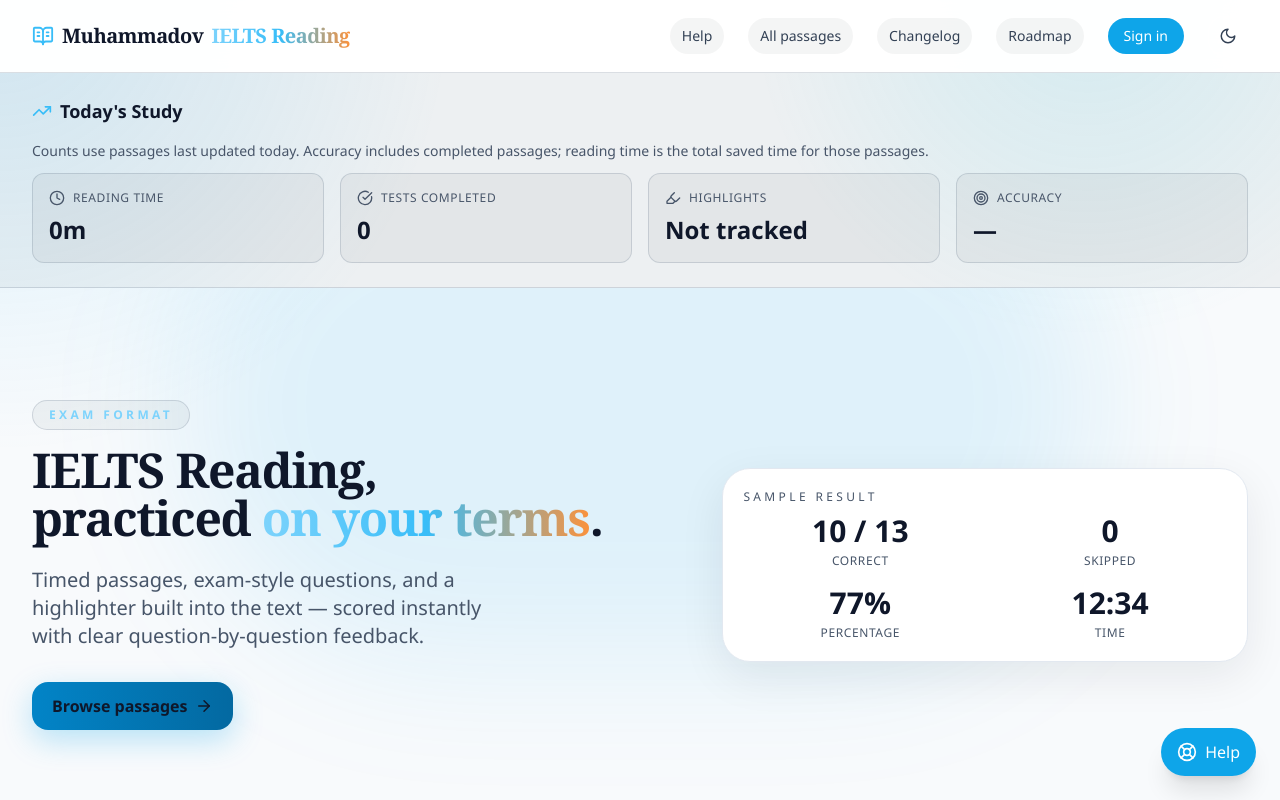
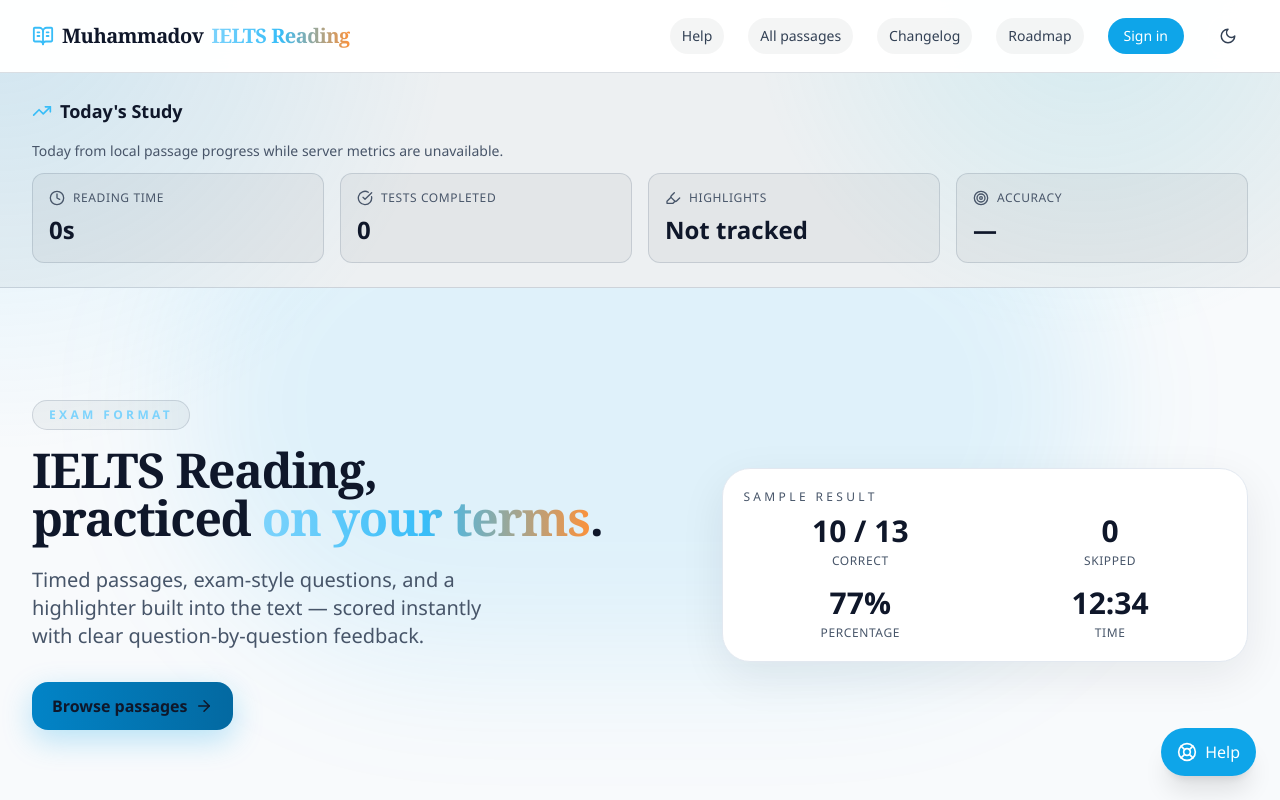
Before and after one commit to mukh4mmadov/mukh4mmadovoriginal, a Next.js app: page / in a window 1280 px wide. Shown: the top 800 px of the page. Built offline with nearby package versions, Linux system fonts and the light colour scheme; no server answers.

Commit message:
"use-server-metrics-on-home-and-statistics"

```diff
--- a/src/app/page.jsx
+++ b/src/app/page.jsx
@@ -17,6 +17,8 @@
 import { getAllProgress } from "@/lib/progressTracker";
 import { useAuth } from "@/contexts/AuthContext";
 import readingTestsModule from "@/data/readingTests_new";
+import { supabase } from '@/lib/supabase/client';
+import { formatAggregateTime, getMyReadingMetrics, getTashkentTodayRange } from '@/lib/reading/metrics.mjs';
 
 const readingTests = readingTestsModule?.readingTests || [];
 
@@ -25,18 +27,34 @@
   const userId = user?.id;
   const [progressData, setProgressData] = useState([]);
   const [todayStats, setTodayStats] = useState({
-    readingTime: 0,
+    readingTimeSeconds: 0,
     testsCompleted: 0,
-    highlightsCreated: "Not tracked",
+    highlightsCreated: null,
     accuracy: null,
+    source: 'local',
   });
 
   useEffect(() => {
     let isActive = true;
     const loadProgress = async () => {
-      const progress = await getAllProgress(userId);
+      const range = getTashkentTodayRange();
+      const [progress, serverMetrics] = await Promise.all([
+        getAllProgress(userId),
+        userId ? getMyReadingMetrics(supabase, range.from, range.to) : Promise.resolve(null),
+      ]);
       if (!isActive) return;
       setProgressData(progress || []);
+
+      if (serverMetrics) {
+        setTodayStats({
+          readingTimeSeconds: serverMetrics.total_seconds,
+          testsCompleted: serverMetrics.attempts,
+          highlightsCreated: serverMetrics.highlights_count,
+          accuracy: serverMetrics.question_exposures ? serverMetrics.accuracy_percent : null,
+          source: 'server',
+        });
+        return;
+      }
 
       const todayProgress = (progress || []).filter(p => {
         const lastAttempt = new Date(p.lastAttempt);
@@ -59,7 +77,7 @@
       }, { questions: 0, correct: 0 });
 
       setTodayStats({
-        readingTime: Math.round(totalTime / 60),
+        readingTimeSeconds: totalTime,
         testsCompleted: completedPassages.length,
         highlightsCreated: "Not tracked",
         accuracy: completedTotals.questions
@@ -112,7 +130,7 @@
             <h2 className="text-lg font-semibold text-white">Today's Study</h2>
           </div>
           <div className="mb-3 text-sm text-slate-400">
-            Counts use passages last updated today. Accuracy includes completed passages; reading time is the total saved time for those passages.
+            {todayStats.source === 'server' ? 'Today in Asia/Tashkent, from saved reading attempts.' : 'Today from local passage progress while server metrics are unavailable.'}
           </div>
           <div className="grid gap-4 sm:grid-cols-2 lg:grid-cols-4">
             <div className="rounded-xl border border-white/10 bg-white/5 p-4 transition-all duration-200 hover:border-brand-500/30 hover:bg-white/10 hover:shadow-lg hover:shadow-brand-500/10">
@@ -120,7 +138,7 @@
                 <Clock size={16} aria-hidden="true" />
                 <p className="text-xs font-medium uppercase tracking-wider">Reading Time</p>
               </div>
-              <p className="text-2xl font-bold text-white">{todayStats.readingTime}m</p>
+              <p className="text-2xl font-bold text-white">{formatAggregateTime(todayStats.readingTimeSeconds)}</p>
             </div>
             <div className="rounded-xl border border-white/10 bg-white/5 p-4 transition-all duration-200 hover:border-brand-500/30 hover:bg-white/10 hover:shadow-lg hover:shadow-brand-500/10">
               <div className="flex items-center gap-2 text-slate-400 mb-2">
@@ -134,7 +152,7 @@
                 <Highlighter size={16} aria-hidden="true" />
                 <p className="text-xs font-medium uppercase tracking-wider">Highlights</p>
               </div>
-              <p className="text-2xl font-bold text-white">{todayStats.highlightsCreated}</p>
+              <p className="text-2xl font-bold text-white">{todayStats.highlightsCreated ?? 'Not tracked'}</p>
             </div>
             <div className="rounded-xl border border-white/10 bg-white/5 p-4 transition-all duration-200 hover:border-brand-500/30 hover:bg-white/10 hover:shadow-lg hover:shadow-brand-500/10">
               <div className="flex items-center gap-2 text-slate-400 mb-2">
--- /dev/null
+++ b/src/lib/reading/metrics.mjs
@@ -0,0 +1,56 @@
+function zonedParts(date, timeZone) {
+  const values = new Map(new Intl.DateTimeFormat('en-US', {
+    timeZone, year: 'numeric', month: 'numeric', day: 'numeric', hour: 'numeric', minute: 'numeric', second: 'numeric', hourCycle: 'h23',
+  }).formatToParts(date).map((part) => [part.type, Number(part.value)]));
+  return { year: values.get('year'), month: values.get('month'), day: values.get('day'), hour: values.get('hour'), minute: values.get('minute'), second: values.get('second') };
+}
+
+function zonedMidnightUtc(year, month, day, timeZone) {
+  const targetWallTime = Date.UTC(year, month - 1, day);
+  let candidate = targetWallTime;
+  for (let index = 0; index < 3; index += 1) {
+    const parts = zonedParts(new Date(candidate), timeZone);
+    const represented = Date.UTC(parts.year, parts.month - 1, parts.day, parts.hour, parts.minute, parts.second);
+    candidate += targetWallTime - represented;
+  }
+  return candidate;
+}
+
+export function getTashkentTodayRange(now = new Date()) {
+  const { year, month, day } = zonedParts(now, 'Asia/Tashkent');
+  const nextDate = new Date(Date.UTC(year, month - 1, day + 1));
+  return {
+    from: new Date(zonedMidnightUtc(year, month, day, 'Asia/Tashkent')).toISOString(),
+    to: new Date(zonedMidnightUtc(nextDate.getUTCFullYear(), nextDate.getUTCMonth() + 1, nextDate.getUTCDate(), 'Asia/Tashkent')).toISOString(),
+  };
+}
+
+export function formatAggregateTime(seconds) {
+  const safeSeconds = Math.max(0, Math.floor(Number(seconds) || 0));
+  if (safeSeconds < 60) return `${safeSeconds}s`;
+  const totalMinutes = Math.round(safeSeconds / 60);
+  const hours = Math.floor(totalMinutes / 60);
+  const minutes = totalMinutes % 60;
+  return hours ? `${hours}h ${minutes}m` : `${totalMinutes}m`;
+}
+
+export async function getMyReadingMetrics(client, from, to) {
+  if (!client?.rpc) return null;
+  try {
+    const { data, error } = await client.rpc('get_my_reading_metrics', { p_from: from, p_to: to });
+    if (error) return null;
+    const row = Array.isArray(data) ? data[0] : data;
+    if (!row) return null;
+    return {
+      attempts: Number(row.attempts) || 0,
+      question_exposures: Number(row.question_exposures) || 0,
+      answered: Number(row.answered) || 0,
+      correct: Number(row.correct) || 0,
+      accuracy_percent: Number(row.accuracy_percent) || 0,
+      total_seconds: Number(row.total_seconds) || 0,
+      highlights_count: row.highlights_count == null ? null : Number(row.highlights_count) || 0,
+    };
+  } catch {
+    return null;
+  }
+}
```
Also changed, not shown: scripts/test-reading-attempt-outbox.mjs (+8 -0 lines), src/app/statistics/page.jsx (+36 -19 lines).
